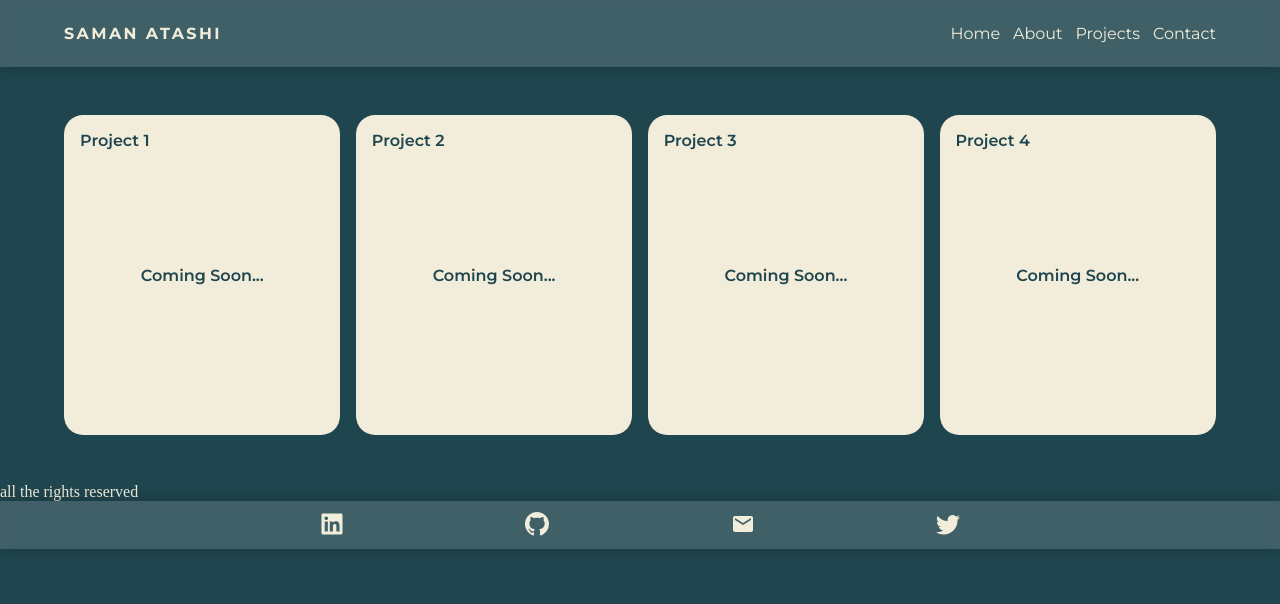
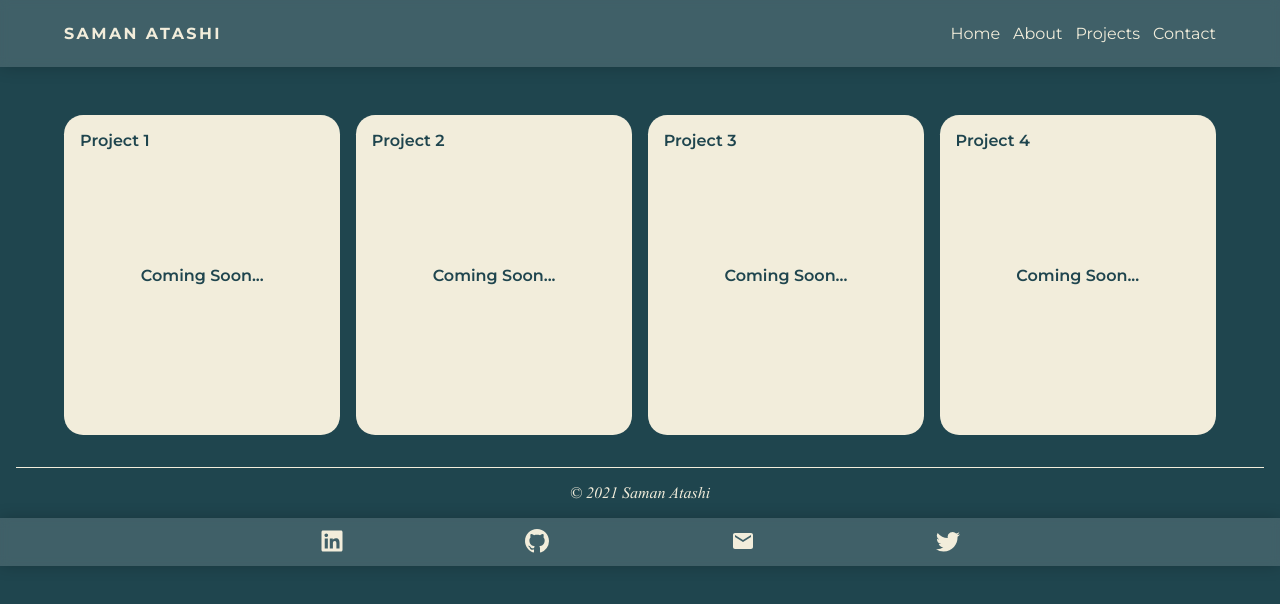
Before and after one commit to SamanAtashi/Portfolio-V.1, a React (Create React App) app: page /Projects in a window 1280 px wide. Shown: the top 604 px of the page. Built offline with nearby package versions, Linux system fonts and the light colour scheme.

Commit message:
Add footer

```diff
--- a/src/Components/Footer/Footer.js
+++ b/src/Components/Footer/Footer.js
@@ -0,0 +1,11 @@
+import React from 'react';
+import classes from './Footer.module.css';
+
+const Footer = () => {
+	return (
+		<footer className={classes.container}>
+			<p>&copy; 2021 Saman Atashi</p>
+		</footer>
+	);
+};
+export default Footer;
--- a/src/Components/Footer/Footer.module.css
+++ b/src/Components/Footer/Footer.module.css
@@ -0,0 +1,7 @@
+.container {
+	margin: 1rem;
+	text-align: center;
+	border-top: 1px solid var(--main-2-color);
+	padding-top: 1rem;
+    font-family: font-1-italic;
+}
--- a/src/Container/Main.js
+++ b/src/Container/Main.js
@@ -10,6 +10,7 @@ import smoothScrollPolyfill from 'smoothscroll-polyfill';
 
 import About from '../Components/About/About';
 import Contact from '../Components/Contact/Contact';
+import Footer from '../Components/Footer/Footer';
 import Home from '../Components/Home/Home';
 import Navbar from '../Components/Navbar/Navbar';
 import Projects from '../Components/Projects/Projects';
@@ -55,14 +56,7 @@ const Main = () => {
 		<Router>
 			<Navbar />
 			<main>{right}</main>
-			<footer
-				style={{
-					marginTop: '2rem',
-					// borderTop: '1px solid red',
-				}}
-			>
-				all the rights reserved
-			</footer>
+			<Footer />
 			<GlassLinks />
 		</Router>
 	);
```
